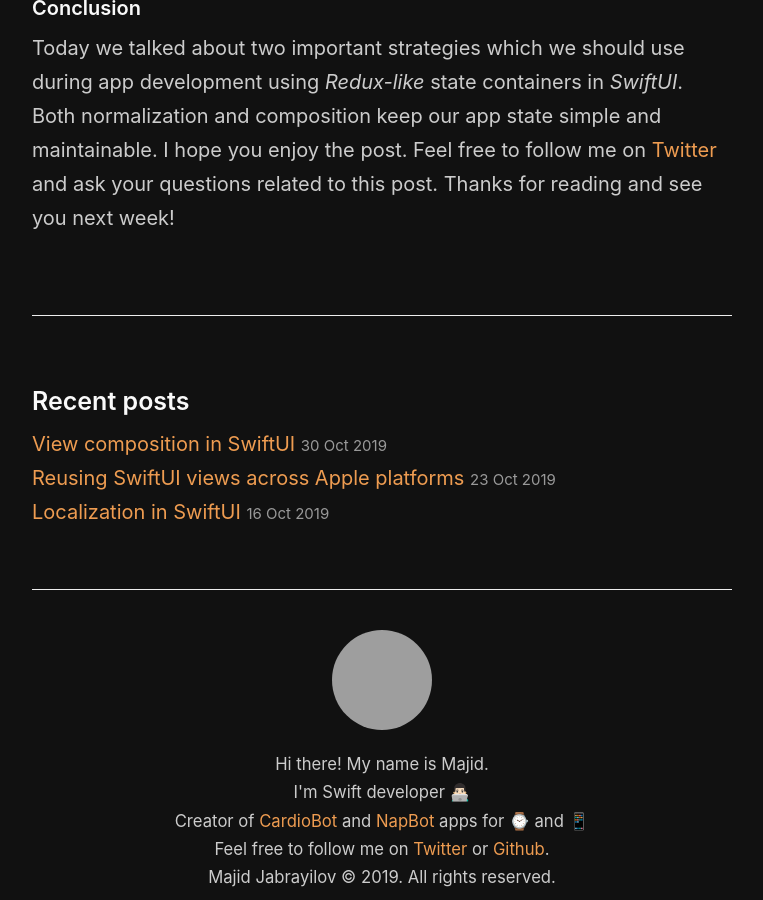
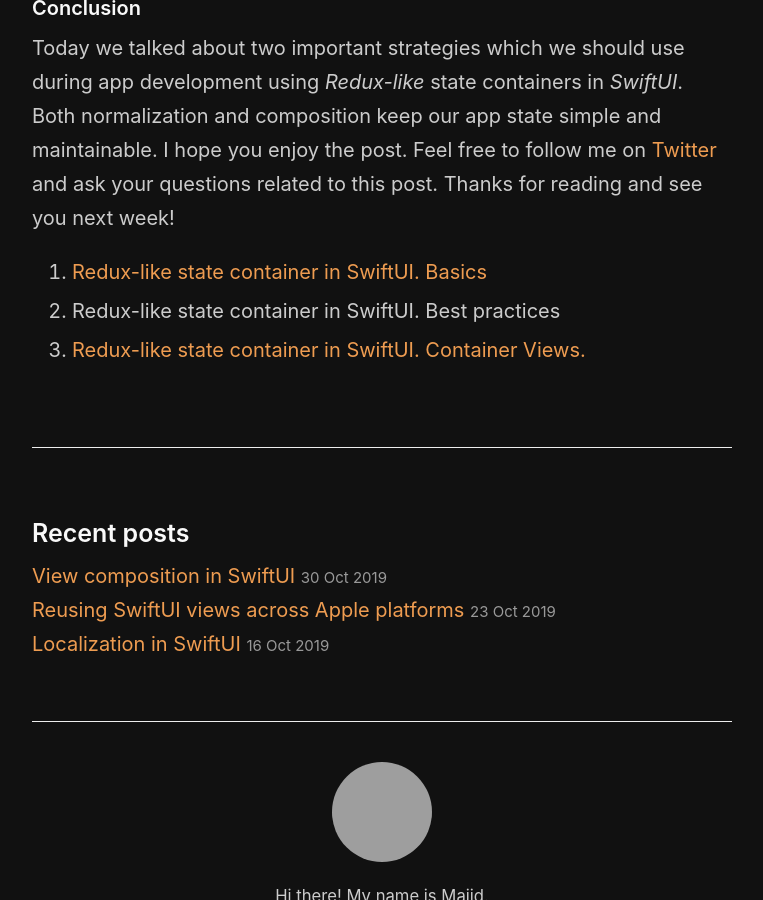
Before and after one commit to mecid/mecid.github.io, a Jekyll site: the page built from _posts/2019-09-25-redux-like-state-container-in-swiftui-part2.md, in a window 1280 px wide and 900 px high, scrolled down 2759 px, cut to the strip 0-900 px from the top of the window. Shown: the whole strip, without its empty margins (258-1021 px from the left). Built offline with Jekyll 4.4.1, drawn with Linux system fonts in a browser that asks for light colours; grey boxes are pictures that could not be loaded.

Commit message:
Single source of truth series updated

```diff
--- a/_posts/2019-09-25-redux-like-state-container-in-swiftui-part2.md
+++ b/_posts/2019-09-25-redux-like-state-container-in-swiftui-part2.md
@@ -71,3 +71,7 @@
 
 #### Conclusion
 Today we talked about two important strategies which we should use during app development using *Redux-like* state containers in *SwiftUI*. Both normalization and composition keep our app state simple and maintainable. I hope you enjoy the post. Feel free to follow me on [Twitter](https://twitter.com/mecid) and ask your questions related to this post. Thanks for reading and see you next week!
+
+1. [Redux-like state container in SwiftUI. Basics](/2019/09/18/redux-like-state-container-in-swiftui/)
+2. Redux-like state container in SwiftUI. Best practices
+3. [Redux-like state container in SwiftUI. Container Views.](/2019/10/02/redux-like-state-container-in-swiftui-part3/)
```
Also changed, not shown: _posts/2019-09-18-redux-like-state-container-in-swiftui.md (+4 -0 lines), _posts/2019-10-02-redux-like-state-container-in-swiftui-part3.md (+4 -0 lines).
